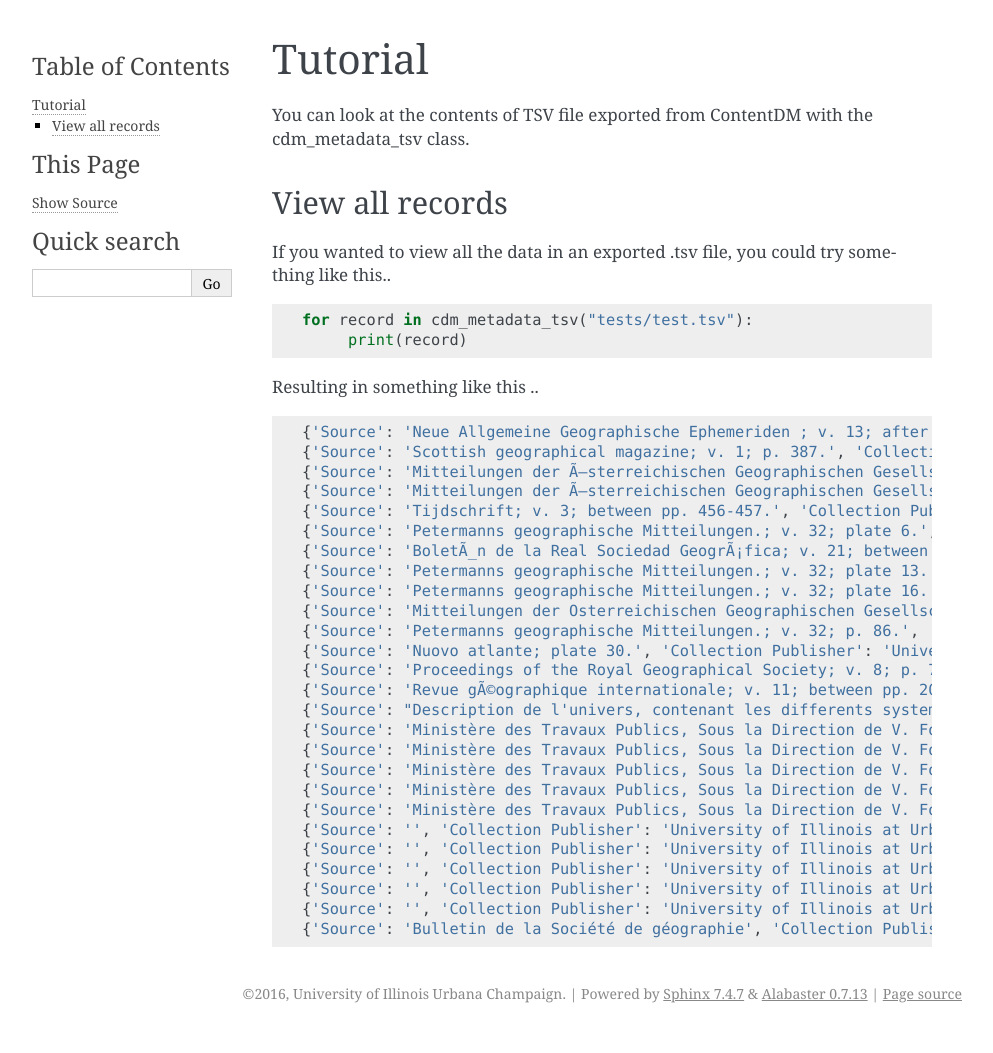
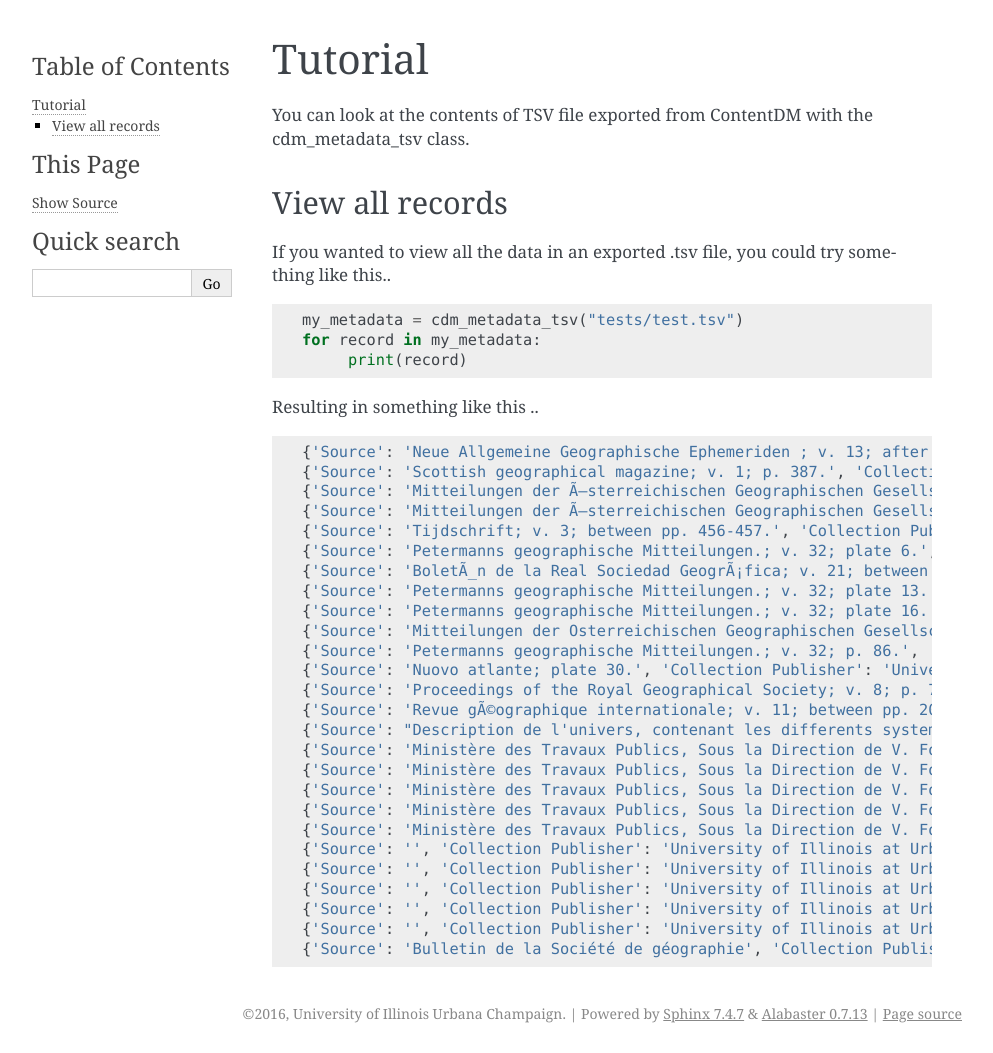
Before and after one commit to UIUCLibrary/DCC_MigrationTools, a Sphinx documentation site: the page built from docs/source/tutorial.rst, in a window 1280 px wide. Shown: the whole page, without its empty margins (148-1141 px from the left). Built offline with Sphinx 7.4.7, drawn with Linux system fonts in a browser that asks for light colours.

Commit message:
updated the "View all records" tutorial

```diff
--- a/docs/source/tutorial.rst
+++ b/docs/source/tutorial.rst
@@ -14,7 +14,8 @@ If you wanted to view all the data in an exported .tsv file, you could try somet
 
 .. testcode::
 
-    for record in cdm_metadata_tsv("tests/test.tsv"):
+    my_metadata = cdm_metadata_tsv("tests/test.tsv")
+    for record in my_metadata:
          print(record)
 
 Resulting in something like this ..
```
